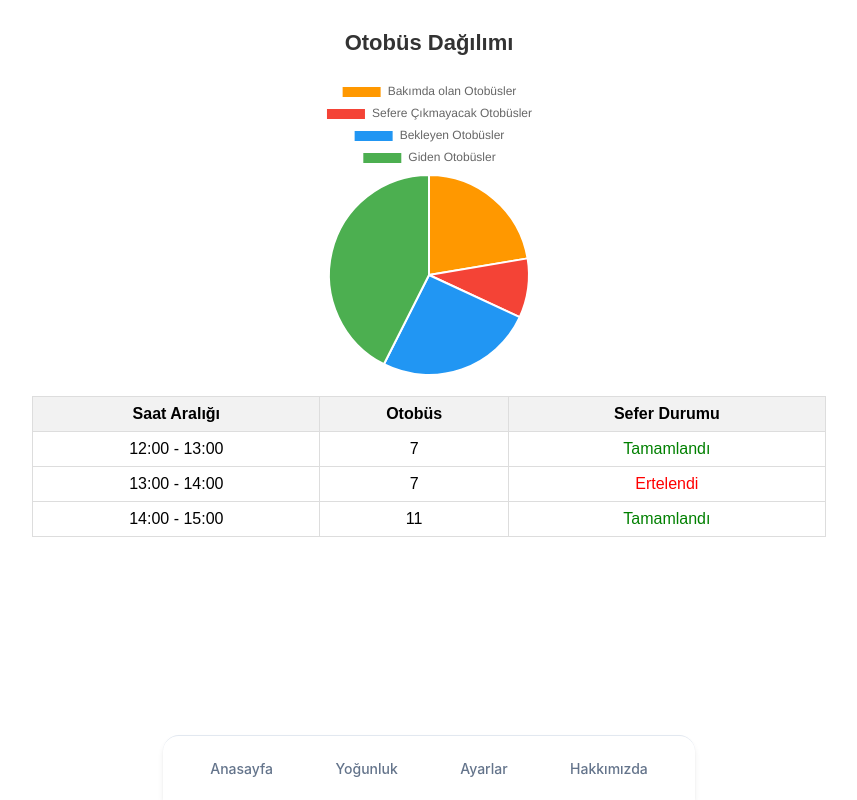
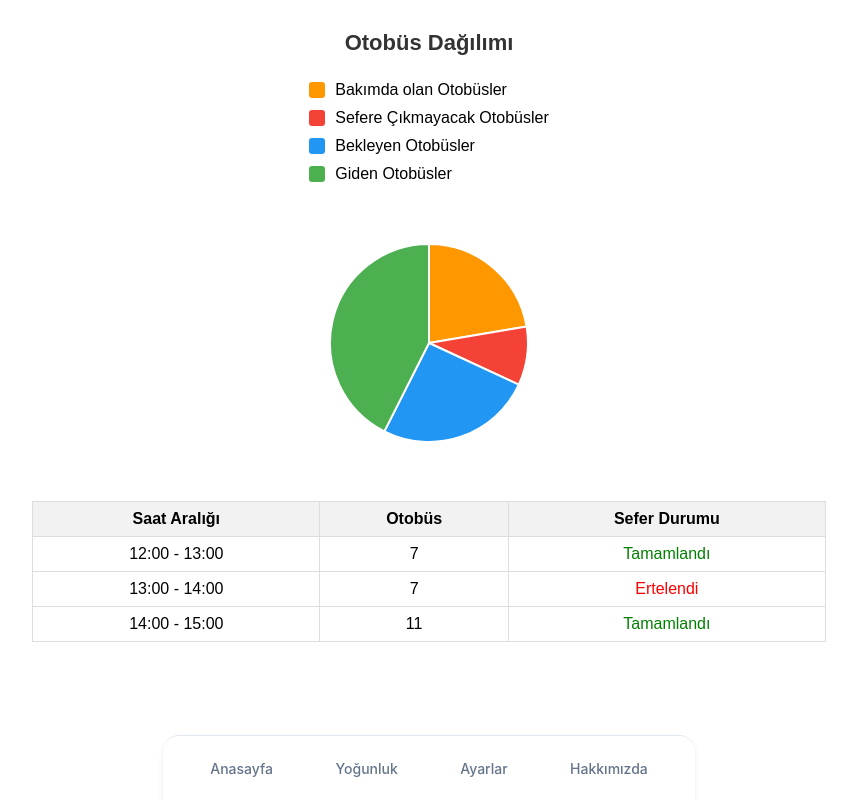
Before and after one commit to yrumeysayildirim/OTOBUSUM-YANIMDA-FRONTEND, a React (Create React App) app in the folder otobus/: page /bus-distribution in a window 1280 px wide. Shown: the whole page, without its empty margins (211-1068 px from the left). Built offline with nearby package versions, Linux system fonts and the light colour scheme; no server answers.

Commit message:
frontend
Otobüs dağılımında grafik yazıları hizalandı.Güncel durak yoğunlu güncellendi.

```diff
--- a/otobus/src/i18n.js
+++ b/otobus/src/i18n.js
@@ -101,7 +101,8 @@ const resources = {
       },
 
       // Yeni eklendi:
-      thankYouMessage: "Geri bildirim için teşekkür ederiz!"
+      thankYouMessage: "Geri bildirim için teşekkür ederiz!",
+      averagePersonCount: "Ortalama Kişi Sayısı"
     }
   },
   en: {
@@ -203,7 +204,8 @@ const resources = {
       },
 
       // Yeni eklendi:
-      thankYouMessage: "Thank you for your feedback!"
+      thankYouMessage: "Thank you for your feedback!",
+      averagePersonCount: "Average Person Count"
     }
   }
 };
@@ -212,8 +214,8 @@ i18n
   .use(initReactI18next)
   .init({
     resources,
-    lng: 'tr',  // Başlangıç dili olarak Türkçe ayarladık
-    fallbackLng: 'tr',  // Eğer belirtilen dilde bir çeviri yoksa, Türkçe kullanılır
+    lng: 'tr',
+    fallbackLng: 'tr',
     interpolation: {
       escapeValue: false
     }
--- a/otobus/src/pages/BusDistributionPage.css
+++ b/otobus/src/pages/BusDistributionPage.css
@@ -13,14 +13,65 @@
   margin-bottom: 20px;
 }
 
+/* src/pages/BusDistributionPage.css */
+
+/* ...diğer kurallarınız... */
+
 .chart-container {
-  width: 300px;
+  /* Grafiğin bulunduğu kapsayıcıyı flex konteyner yapıyoruz */
+  display: flex;
+  justify-content: center; /* yatay ortala */
+  align-items: center;     /* dikey ortala (gerekirse) */
+  width: 200px;            /* grafik boyutunu sabitliyoruz */
   height: 300px;
-  margin: 0 auto 20px auto;
+  margin: 0 auto 8px;     /* üst ve yan boşluk, alt 20px */
+  position: relative;
 }
 
+/* Responsive istersek genişliği %100 yapabiliriz */
+@media (max-width: 600px) {
+  .chart-container {
+    width: 80vw;
+    height: 80vw;
+  }
+}
+
+.chart-container canvas {
+  /* Chart.js canvas'ı kapsayıcı boyutuna oturtsun */
+  width: 100% !important;
+  height: 100% !important;
+}
+
+/* Legend’i de tam ortaya almak isterseniz: */
+.custom-legend {
+  display: flex;
+  flex-direction: column;
+  align-items: center;
+  margin-bottom: 8px;
+  margin: 0 auto 8px;
+}
+
+/* Örnek legend kutucukları */
+.custom-legend {
+  display: flex;
+  flex-direction: column;
+  align-items: center;
+  margin: 0 auto 20px;
+  width: fit-content;
+}
+
+
+.legend-box {
+  width: 16px;
+  height: 16px;
+  margin-right: 8px;
+  border-radius: 3px;
+}
+
+
+/*burayı değiştirdik  */
 .table-container {
-  margin-top: 20px;
+  margin-top: 1px;
   overflow-x: auto; /* Mobilde tablo taşarsa kaydırma olur */
 }
 
@@ -97,3 +148,32 @@
     padding: 6px;
   }
 }
+.chart-container canvas {
+  margin: auto;
+  display: block;
+
+}
+
+/* bunu ekle diğer custom-legandları sil */
+.custom-legend {
+  display: flex;
+  flex-direction: column;
+  align-items: flex-start;
+  margin: 0 auto 5px;
+  width: fit-content;
+}
+/* bunu da ekle */
+.custom-legend div {
+  display: flex;
+  align-items: center;
+  margin: 5px 0;
+  font-size: 16px;
+}
+/* bunu da ekle */
+.legend-box {
+  width: 16px;
+  height: 16px;
+  margin-right: 10px;
+  display: inline-block;
+  border-radius: 3px;
+}
--- a/otobus/src/pages/BusDistributionPage.js
+++ b/otobus/src/pages/BusDistributionPage.js
@@ -59,13 +59,25 @@ function BusDistributionPage() {
 
   const chartOptions = {
     responsive: true,
-    maintainAspectRatio: false
+    maintainAspectRatio: false,
+    plugins: {
+      legend: {
+        display: false // ← Chart.js legend'ı kapatıyoruz
+      }
+    }
   };
 
   return (
     <div className={`bus-distribution-page ${isDarkMode ? 'dark-mode' : 'light-mode'}`}>
       <h2 className="distribution-title">{t('busDistribution.busDistribution')}</h2>
-      <div className="chart-container">
+      <div className="custom-legend">
+  <div><span className="legend-box" style={{ backgroundColor: '#ff9800' }}></span> {t('busDistribution.underMaintenance')}</div>
+  <div><span className="legend-box" style={{ backgroundColor: '#f44336' }}></span> {t('busDistribution.notGoingOnTrip')}</div>
+  <div><span className="legend-box" style={{ backgroundColor: '#2196f3' }}></span> {t('busDistribution.waitingBuses')}</div>
+  <div><span className="legend-box" style={{ backgroundColor: '#4caf50' }}></span> {t('busDistribution.departedBuses')}</div>
+</div>
+
+<div className="chart-container">
         <Pie data={chartData} options={chartOptions} />
       </div>
       <div className="table-container">
--- a/otobus/src/pages/StopDensity.js
+++ b/otobus/src/pages/StopDensity.js
@@ -188,14 +188,32 @@ const generateLineChartData = (t) => ({
   ],
 });
 
-const lineChartOptions = {
+const getLineChartOptions = (t) => ({
   responsive: true,
   plugins: {
     legend: {
       position: 'top',
     },
+    tooltip: {
+      displayColors: true,
+      callbacks: {
+        title: (tooltipItems) => tooltipItems[0].label,
+        label: (tooltipItem) => {
+          const datasetIndex = tooltipItem.datasetIndex;
+          const index = tooltipItem.dataIndex;
+          const dataset = tooltipItem.chart.data.datasets[datasetIndex];
+          const value = dataset.data[index];
+          const label = dataset.label;
+
+          return [
+            `${label}`,
+            `${t('averagePersonCount')}: ${value}`,
+          ];
+        },
+      },
+    },
   },
-};
+});
 
 function StopDensityPage() {
   const { t } = useTranslation();
@@ -220,7 +238,7 @@ function StopDensityPage() {
       </div>
 
       <div className="line-chart-container">
-        <Line data={generateLineChartData(t)} options={lineChartOptions} />
+      <Line data={generateLineChartData(t)} options={getLineChartOptions(t)} />
       </div>
     </div>
   );
```
Also changed, not shown: 1 other file (tests, documents, lock files or other folders).
